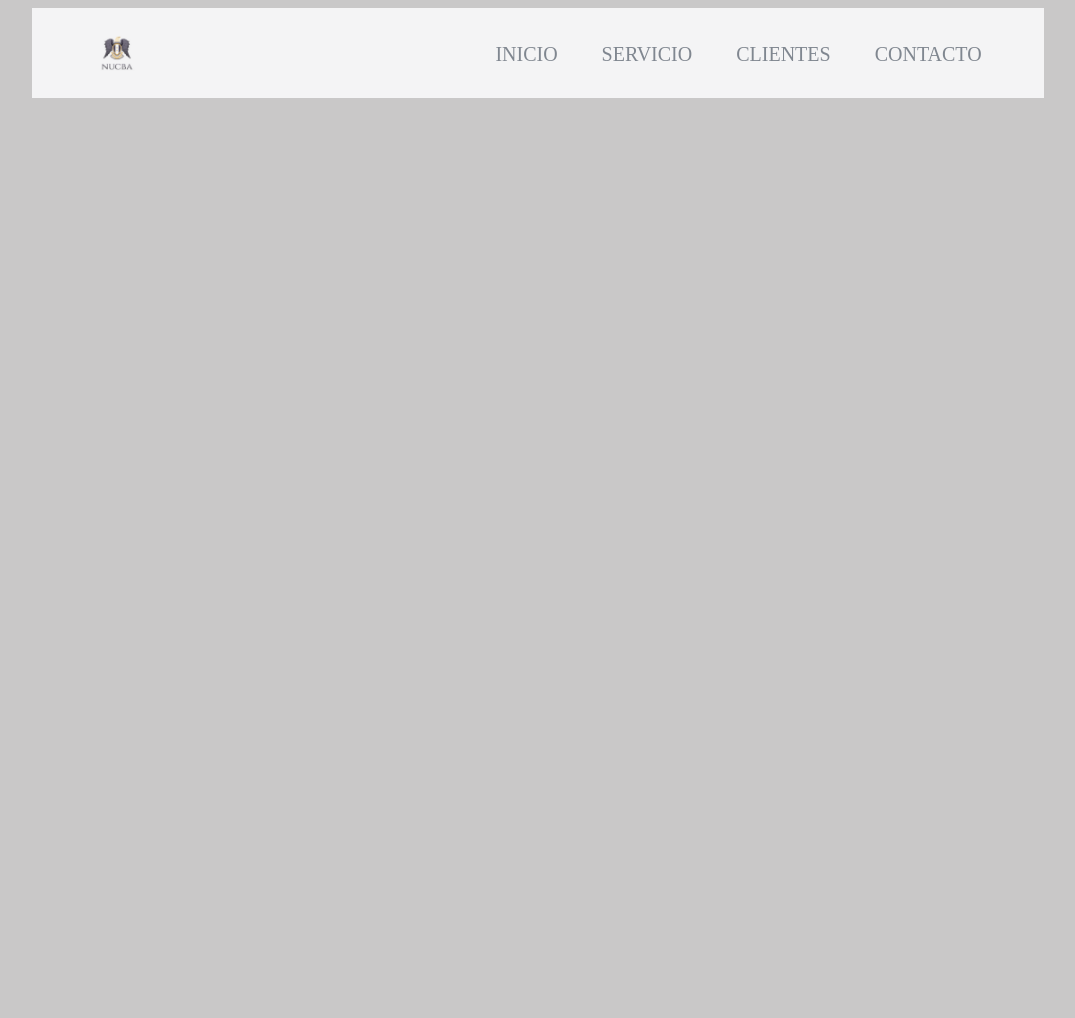
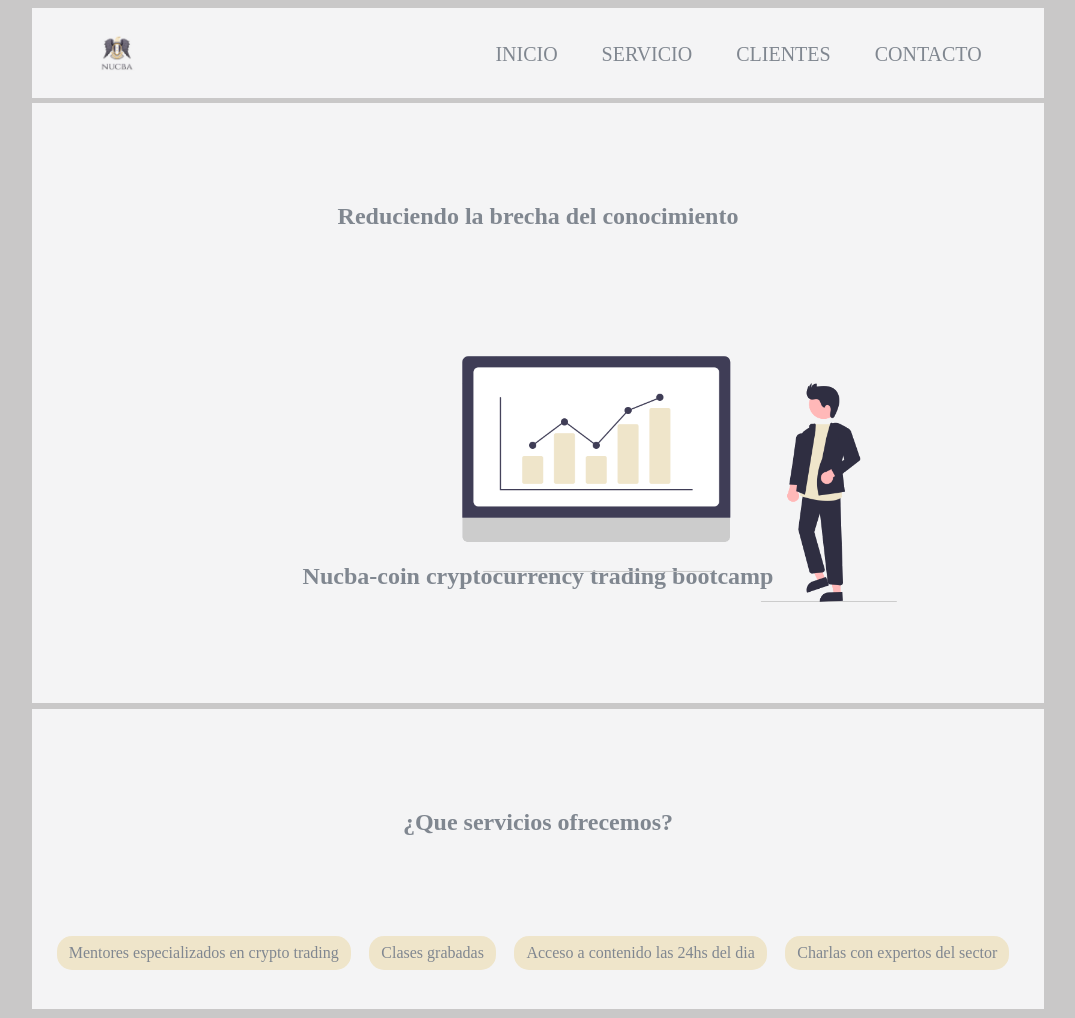
Before and after one commit to LautaroBarrozo/E2-landing-page, a plain HTML site: page index.html in a window 1280 px wide. Shown: the whole page, without its empty margins (102-1177 px from the left). Before the commit the page ends 800 px from the top, so only its background shows below. Drawn offline with Linux system fonts and the light colour scheme.

Commit message:
actualizacion de la landing page

```diff
--- a/index.css
+++ b/index.css
@@ -2,11 +2,10 @@ body{
     background-color: #c9c8c8;
 }
 
-.container-flex {
+.center-flex {
     display: flex;
     justify-content: center;
     align-items: center;
-
 }
 
 .container {
@@ -56,3 +55,67 @@ body{
     transition: 0.7s;
 
 }
+
+.section-container{
+    margin: 5px;
+    width: 80%;
+    height: 600px;
+    background-color: #F4F4F5;
+}
+
+.slogan{
+    color: #808790;
+    display: flex;
+    justify-content: center;
+    align-items: center;
+    margin: 100px;
+}
+
+.section-logo-flex{
+   display: flex;
+   justify-content: center;
+   align-items: center;
+   position: absolute;
+   bottom: 150px;
+   left: 21%;
+}
+
+.section-logo{
+    width: 60%;
+
+}
+
+.nombre-nucbacoin{
+    color: #808790;
+    display: flex;
+    justify-content: center;
+    align-items: center;
+}
+
+.nucbacoin{
+    margin: 23%;
+}
+
+.section-container2{
+    margin: 1px;
+    width: 80%;
+    height: 300px;
+    background-color: #F4F4F5;
+}
+
+.servicios{
+    display: flex;
+    justify-content: space-around;
+    align-items: center;
+    list-style: none;
+    position: relative;
+    right: 25px;
+
+}
+
+.servicios-items{
+    color: #808790;
+    background-color: #EFE5CA;
+    padding: 8px 12px;
+    border-radius: 15px;
+}
--- a/index.html
+++ b/index.html
@@ -1,16 +1,17 @@
 <html>
 
     <head>
-        <title>Barra de navegacion</title>
+        <title>landing page</title>
         <link rel="stylesheet" href="index.css">
+        <meta name="viewport" content="width=device-width, initial-scale=1.0">
     </head>
 
     <body>
         <header>
-            <div class="container-flex">
+            <div class="center-flex">
                 <div class="container">
                     <nav class="nav-menu">
-                        <a href="#"><img class="logo" src="/logonucba.png" alt="logo de nucba" ></a>
+                        <a href="#"><img class="logo" src="./imagenes/logonucba.png" alt="logo de nucba" ></a>
                         <ul class="menu">
                             <li class="menu-item"><a href="#" class="menu-link links">INICIO</a></li>
                             <li class="menu-item"><a href="#" class="menu-link links">SERVICIO</a></li>
@@ -21,5 +22,36 @@
                 </div>
             </div>
         </header>
+
+        <div class="center-flex">
+            <section class="section-container">
+
+                <h2 class="slogan">Reduciendo la brecha del conocimiento</h2>
+
+                <div class="section-logo-flex">
+                    <img src="./imagenes/section_logo.png" alt="imagen de hombre con un grafico" class="section-logo">
+                </div>
+
+                <div class="nombre-nucbacoin">
+                    <h2 class="nucbacoin">Nucba-coin cryptocurrency trading bootcamp</h2>
+                </div>
+
+            </section>
+        </div>
+
+        <div class="center-flex">
+            <section class="section-container2">
+
+                <h2 class="slogan">¿Que servicios ofrecemos?</h2>
+
+                <ul class="servicios">
+                    <li class="servicios-items">Mentores especializados en crypto trading</li>
+                    <li class="servicios-items">Clases grabadas</li>
+                    <li class="servicios-items">Acceso a contenido las 24hs del dia</li>
+                    <li class="servicios-items">Charlas con expertos del sector</li>
+                </ul>
+
+            </section>
+        </div>
     </body>
 </html>
```
Also changed, not shown: imagenes/logonucba.png (renamed from logonucba.png), imagenes/section_logo.png (added).
